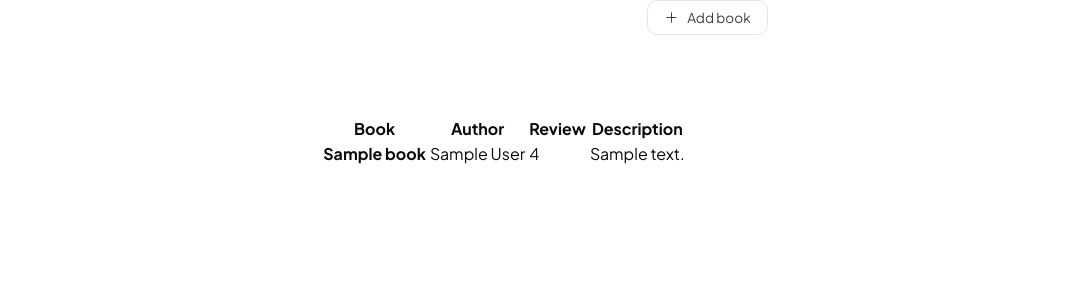
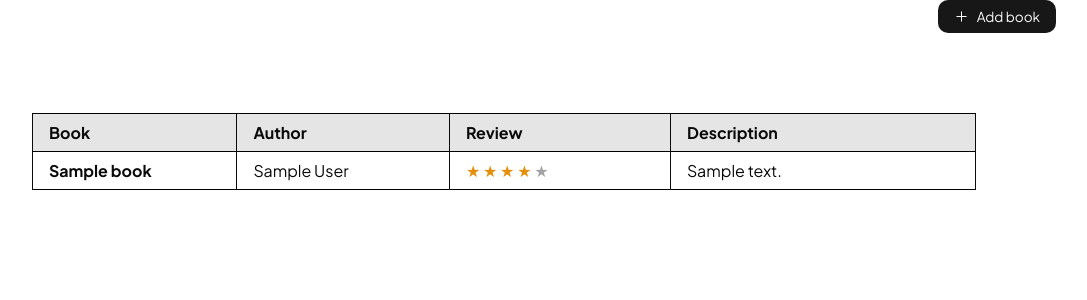
Before and after one commit to michahl/book-shelf, a Flask app: template app/templates/library.html in a window 1280 px wide. Shown: the part 128-428 px from the top of the page, without its empty margins (136-1223 px from the left). Run offline with Flask 3, Linux system fonts and the light colour scheme; the template is opened without the code that fills it: most values are stand-ins (such as "Sample title", 1, 10 or a date in 2020).

Commit message:
update table style

```diff
--- a/app/templates/index.html
+++ b/app/templates/index.html
@@ -39,7 +39,6 @@
 
                 <ul>
                     <li><a href="/library">library</a></li>
-                    <li><a href="/settings">settings</a></li>
                 </ul>
             </nav>
         </div>
--- a/app/templates/library.html
+++ b/app/templates/library.html
@@ -2,23 +2,27 @@
 
 {% block content %}
 <style>
+.container {
+    width: 100%;
+}
+
 .flex-end {
     display: flex;
     justify-content: end;
 }
 .add-book {
     cursor: pointer;
-    border: 1px solid oklch(92.2% 0 0);
+    background-color: oklch(20.5% 0 0);
     border-radius: 10px;
     padding: 0.5rem 1rem;
     font-size: 0.85rem;
 }
 
 .add-book:hover {
-    background-color: oklch(98.5% 0 0);
+    background-color: oklch(26.9% 0 0);
 }
 .add-book a {
-    color: oklch(37.1% 0 0);
+    color: oklch(98.5% 0 0);
     text-decoration: none;
     display: flex;
     align-items: center;
@@ -27,7 +31,35 @@
 }
 
 .add-book a:hover {
-    color: oklch(20.5% 0 0);
+    color: oklch(97% 0 0);
+}
+
+table {
+    width: 100%;
+    border: 1px solid;
+    border-collapse: collapse;
+}
+
+table tr {
+    border-top: 1px solid;
+}
+
+table tr th {
+    text-align: start;
+    border-right: 1px solid;
+    padding: 0.5rem 1rem;
+    background-color: oklch(92.2% 0 0);
+}
+
+table tr {
+    border-top: 1px solid black;
+    border-bottom: 1px solid black;
+}
+
+table tr td {
+    border-right: 1px solid;
+    padding: 0.5rem 1rem;
+    max-width: 50px;
 }
 
 .main-container {
@@ -43,7 +75,7 @@
     gap: 0.1rem;
 }
 </style>
-<div>
+<div class="container">
             <div class="flex-end">
                 <div class="add-book">
                     <a href="{{ url_for('main.add_book') }}">
@@ -67,7 +99,15 @@
                             <tr>
                                 <td><strong>{{ user_book.book.title }}</strong></td>
                                 <td>{{ user_book.book.author.full_name }}</td>
-                                <td>{{ user_book.rating }}</td>
+                                <td>
+                                    {% for i in range(5) %}
+                                        {% if user_book.rating > i %}
+                                            <span style="color: #e58e09;">★</span>
+                                        {% else %}
+                                            <span style="color: #a3a3a3;">★</span>
+                                        {% endif %}
+                                    {% endfor %}
+                                </td>
                                 <td>{{ user_book.review_text }}</td>
                             </tr>
                         {% endfor %}
```
